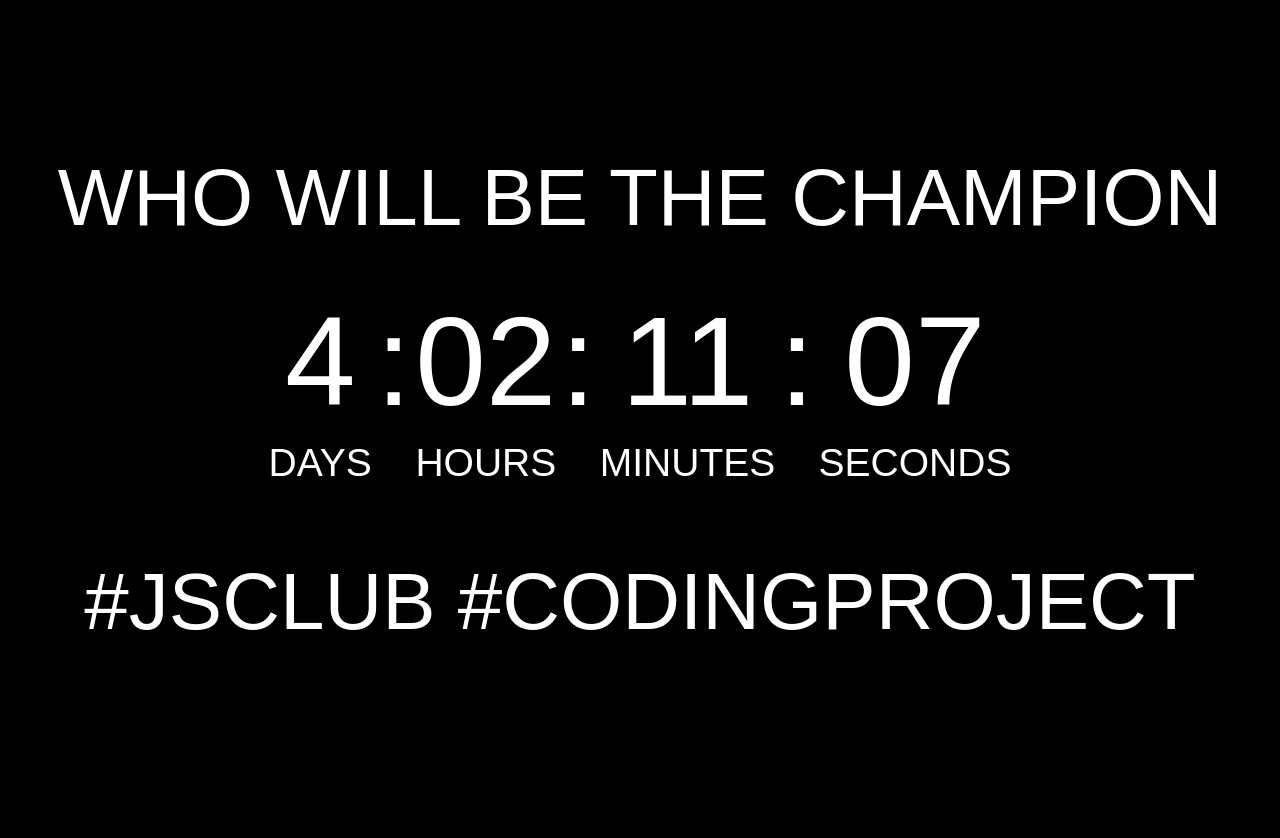
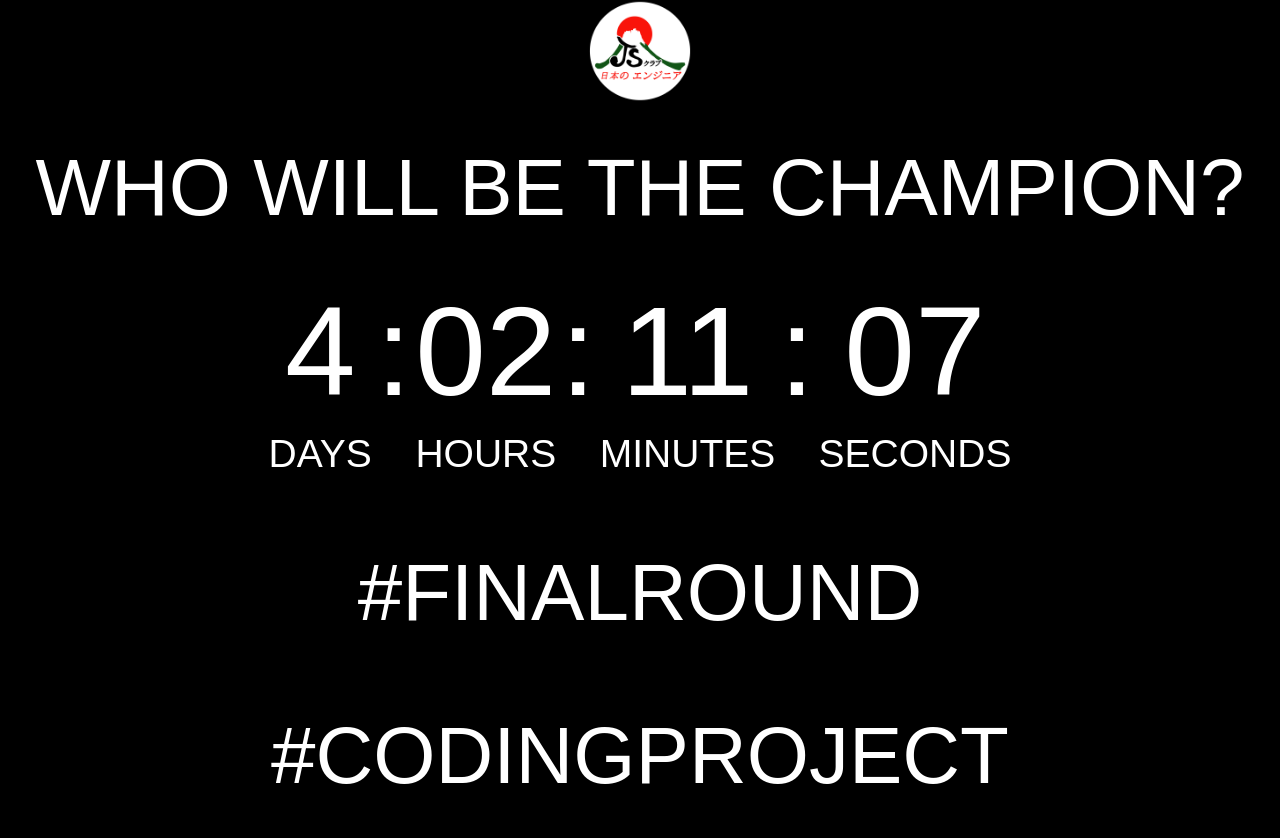
Before and after one commit to tuananh2209/codingproject, a plain HTML site: page index.html in a window 1280 px wide. Before the commit the page ends 800 px from the top, so only its background shows below. Drawn offline with Linux system fonts and the light colour scheme.

Commit message:
no message

```diff
--- a/index.html
+++ b/index.html
@@ -6,8 +6,11 @@
 </head>
 <body>
 	<div id="clock">
+		<div>
+			<img src="logo.png" width="8%" >
+		</div>
 	<div class="text" style="font-size: 80px; line-height: 163.688px;">
-			WHO WILL BE THE CHAMPION
+			WHO WILL BE THE CHAMPION?
 
 		</div>
 		<div class="counter_part" id="day_wrapper">
@@ -46,7 +49,7 @@
 		</div>
 		<br><br><br>
 		<div class="text" style="font-size: 80px; line-height: 163.688px;">
-			<div>#JSCLUB   #CODINGPROJECT</div>
+			<div>#FINALROUND #CODINGPROJECT</div>
 		</div>
 	</div>
 </div>
```
Also changed, not shown: logo.png (added).
